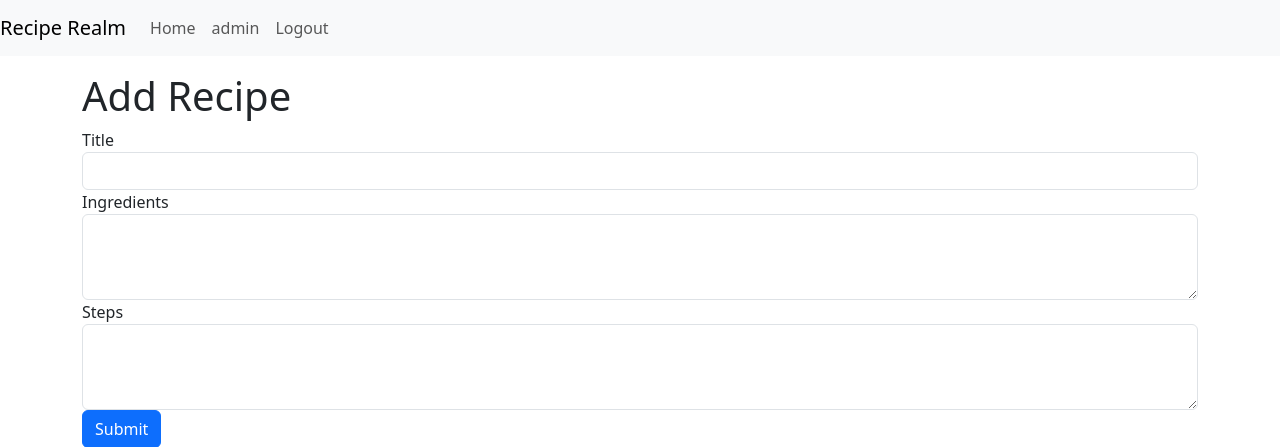
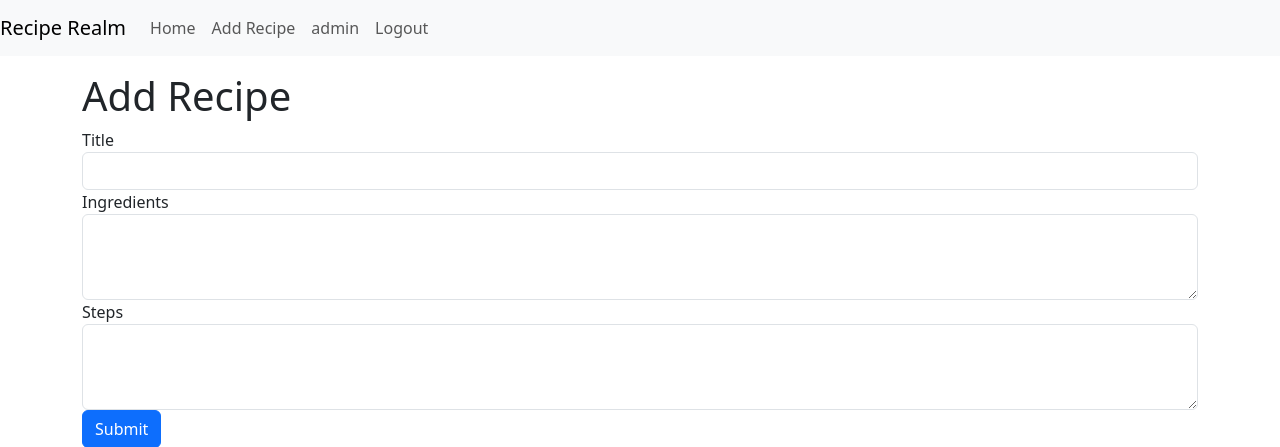
Before and after one commit to nick-neely/Recipe-Realm, a Flask app: page /add_recipe in a window 1280 px wide. Shown: the top 447 px of the page. Run offline with Flask 3, Linux system fonts and the light colour scheme; a user stored in the database is signed in; some libraries are stand-ins or nearby versions.

Commit message:
Readded add recipe functionality

```diff
--- a/templates/layout.html
+++ b/templates/layout.html
@@ -22,6 +22,9 @@
               <a class="nav-link" href="/">Home</a>
             </li>
             {% if current_user.is_authenticated %}
+            <li class="nav-item">
+              <a class="nav-link" href="{{ url_for('add_recipe') }}">Add Recipe</a>
+            </li>
             <li class="nav-item">
                 <a class="nav-link" href="{{ url_for('user_profile', username=current_user.username) }}">
                     {{ current_user.username }}
```
